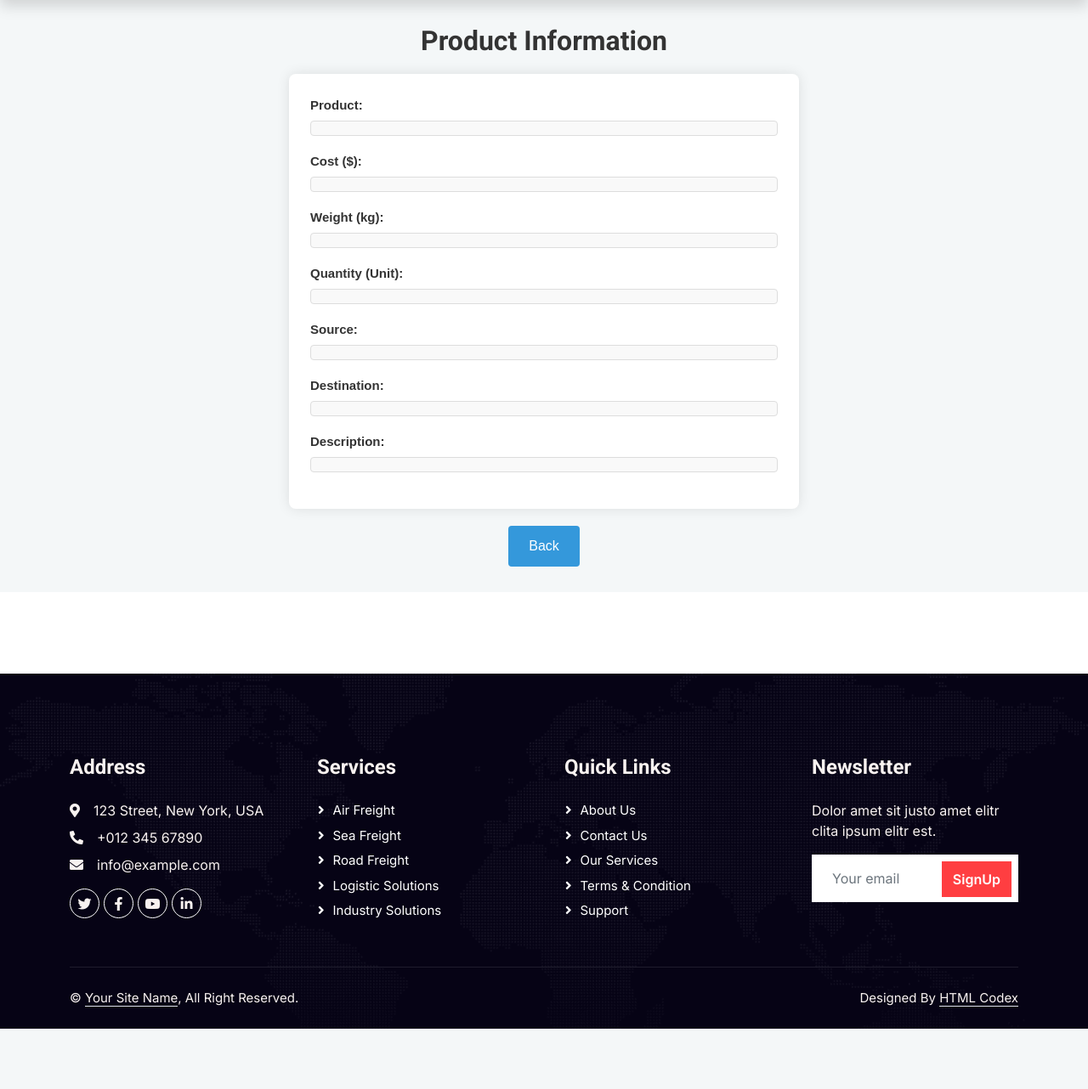
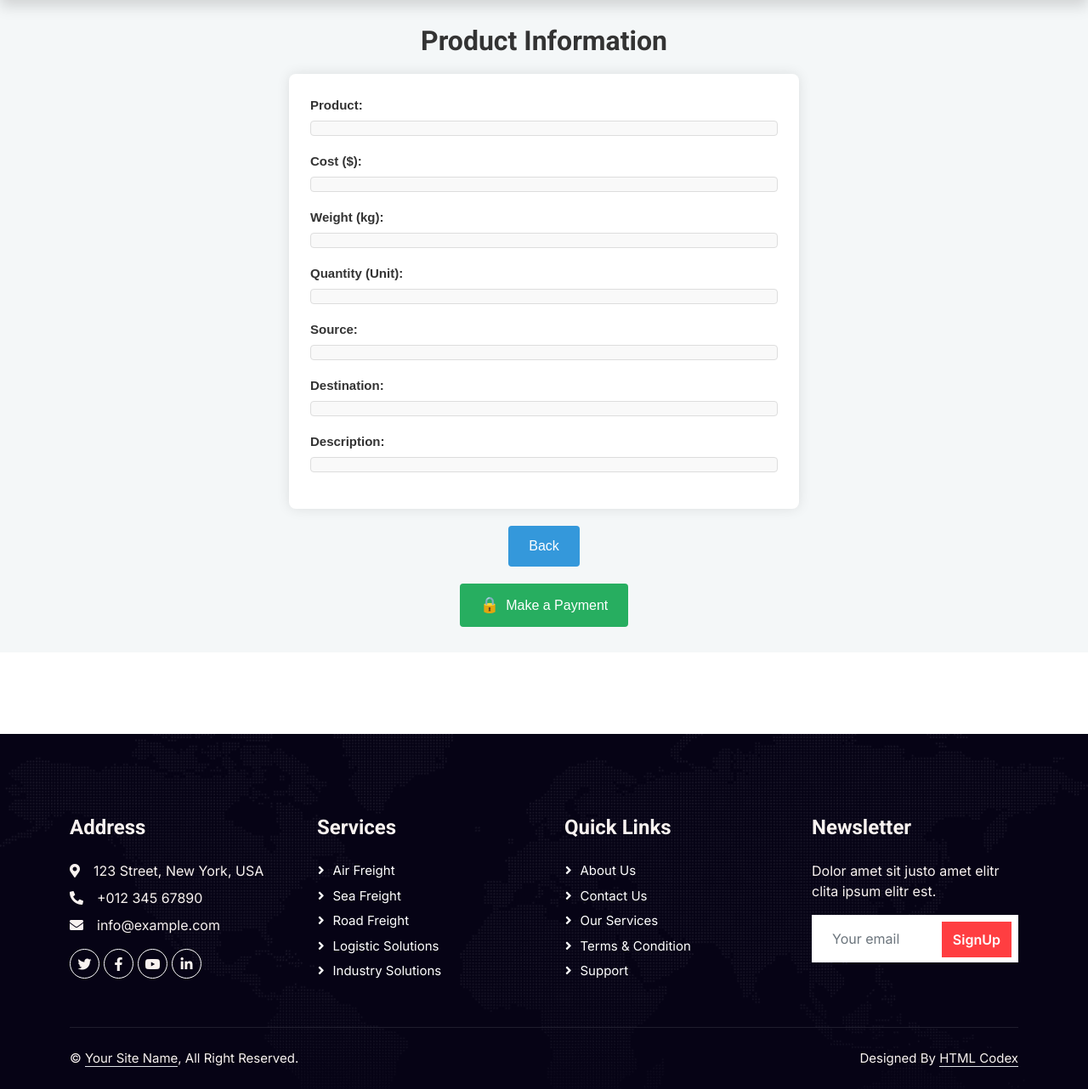
Before and after one commit to ebikdeli/global-transportation, a Django app: template templates/shipping/shipping_view.html in a window 1280 px wide. Shown: the part 81-1363 px from the top of the page at 85% size. Before the commit the page ends 1292 px from the top, so only its background shows below. Run offline with Django 4.2, Linux system fonts and the light colour scheme; the template is opened without the code that fills it, so the values that code supplies are empty; parts of the project's set-up code (start-up, migrations or seed data) failed here and were passed over; some libraries are stand-ins or nearby versions.

Commit message:
shipping view completed

```diff
--- a/statics/css/shipping_view.css
+++ b/statics/css/shipping_view.css
@@ -48,14 +48,22 @@ h2 {
 /* Button styling */
 .button-container {
     display: flex;
+    /* justify-content: space-between; */
     justify-content: center;
+    flex-direction: column;
+    max-width: fit-content;
+    gap: 20px;
+    margin-left: auto;
+    margin-right: auto;
     margin-top: 20px;
 }
 
-.button {
+.button, .payment-button {
+    max-width: fit-content;
+    margin-left: auto;
+    margin-right: auto;
     padding: 12px 24px;
     font-size: 16px;
-    background-color: #3498db;
     color: #fff;
     border: none;
     border-radius: 4px;
@@ -63,8 +71,30 @@ h2 {
     transition: background-color 0.3s;
 }
 
+.button {
+    background-color: #3498db;
+}
+
 .button:hover {
     background-color: #2980b9;
+}
+
+.payment-button {
+    background-color: #27ae60;
+    display: flex;
+    align-items: center;
+    gap: 8px;
+}
+
+.payment-button:hover {
+    background-color: #1e8449;
+}
+
+/* Lock icon styling */
+.payment-button .lock-icon {
+    font-weight: bold;
+    color: #fff;
+    font-size: 18px;
 }
 
 /* Responsive adjustments */
@@ -73,8 +103,9 @@ h2 {
         padding: 20px;
     }
 
-    .button {
+    .button, .payment-button {
+        font-size: 14px;
         width: 100%;
-        font-size: 14px;
+        justify-content: center;
     }
 }
--- a/templates/shipping/shipping_view.html
+++ b/templates/shipping/shipping_view.html
@@ -58,8 +58,12 @@
             </div>
         </div>
 
-        <div class="button-container">
+        <div class="d-flex button-container">
             <button class="button" onclick="window.history.back()">Back</button>
+            <a href="#to-payment-page" target="_blank" class="payment-button">
+                <span class="lock-icon">🔒</span> Make a Payment
+            </a>
         </div>
+
     </section>
 {% endblock content %}
```
